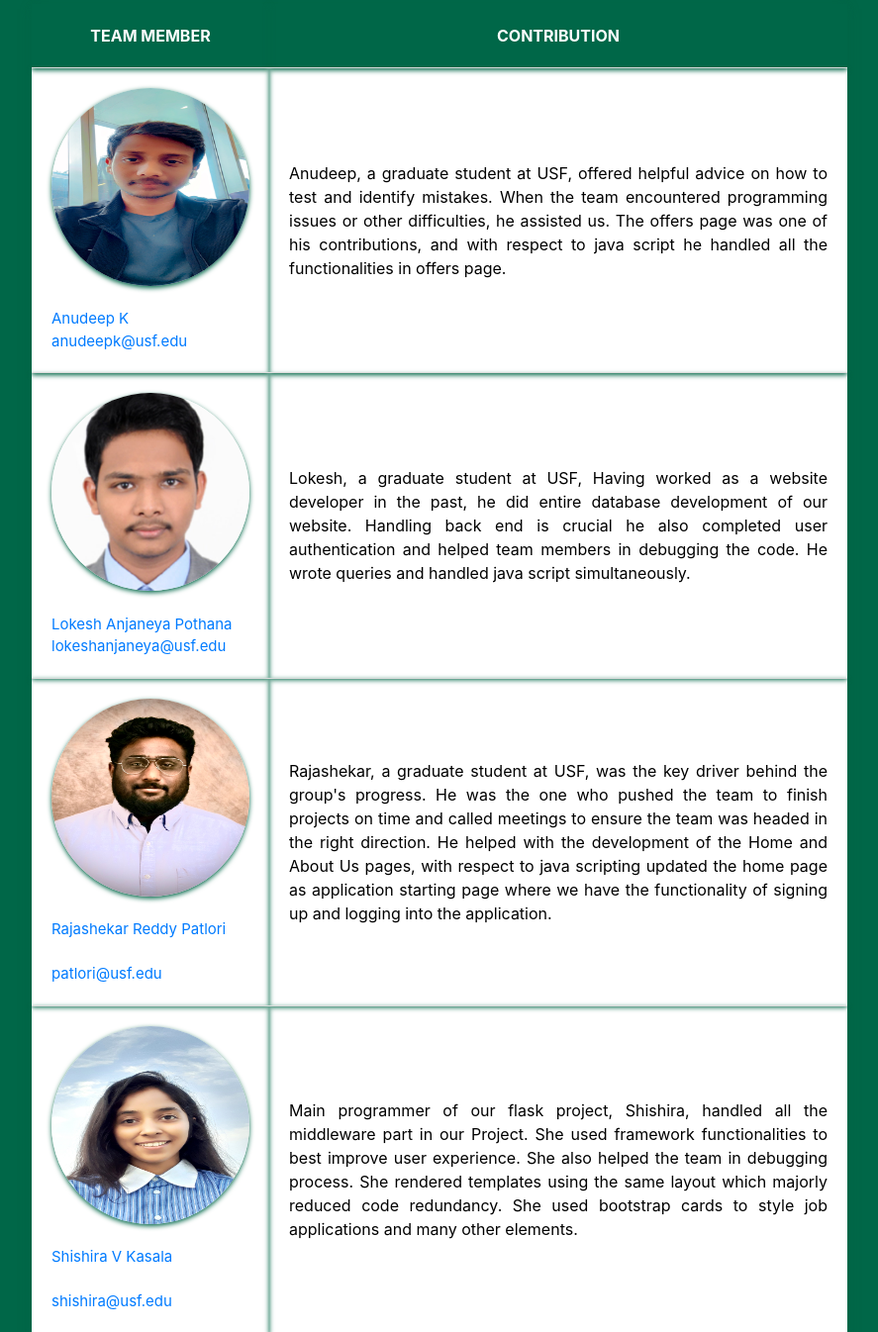
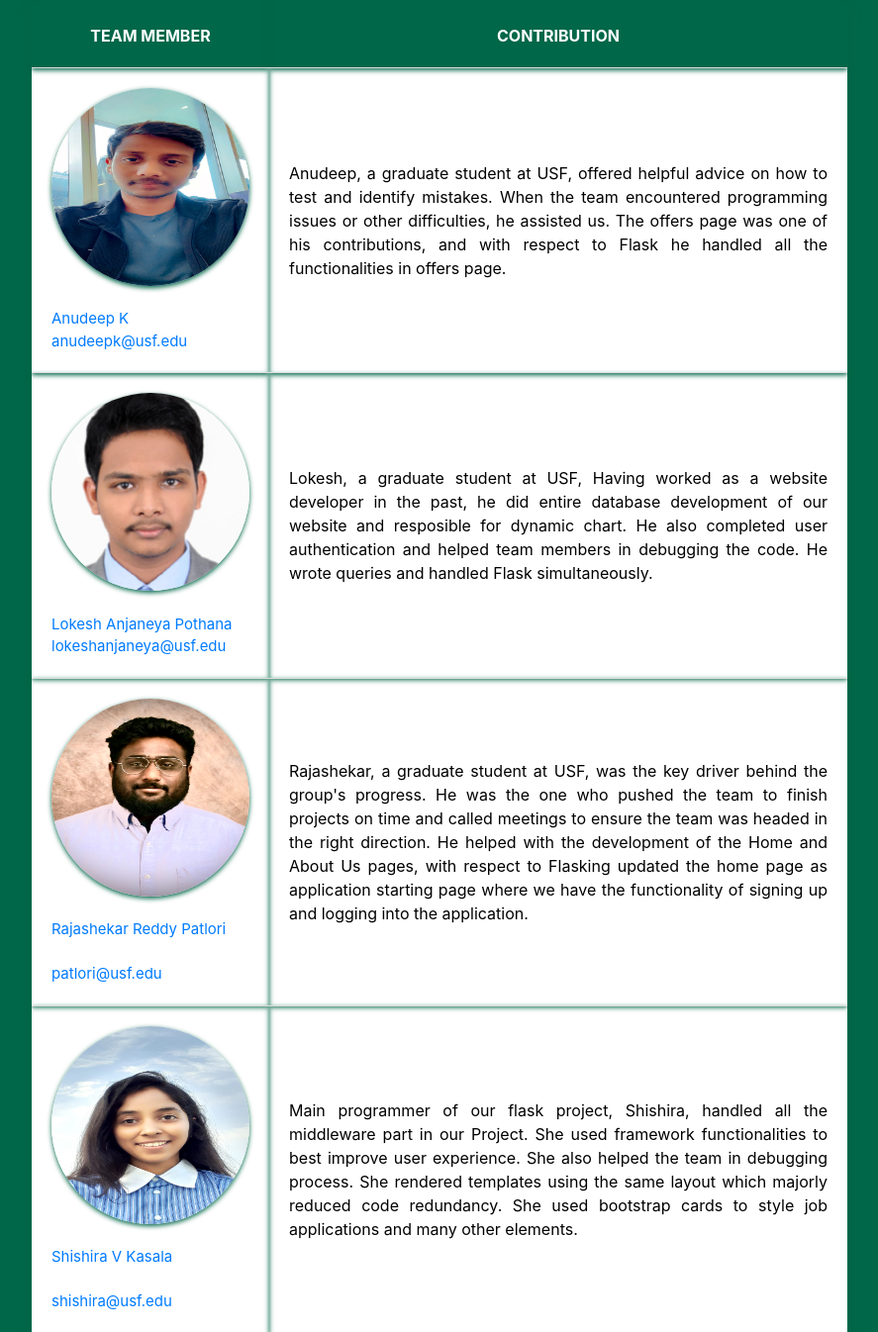
Before and after one commit to LokeshAnjaneya1998/BullTrack-Website-Flask-Python, a Flask app: page /about in a window 1280 px wide. Shown: the part 510-1856 px from the top of the page at 99% size, without its empty margins (196-1083 px from the left). Run offline with Flask 3, Linux system fonts and the light colour scheme; some libraries are stand-ins or nearby versions.

Commit message:
changed aboutus

```diff
--- a/templates/about.html
+++ b/templates/about.html
@@ -47,7 +47,7 @@
                 </td>
                 <td>Anudeep, a graduate student at USF, offered helpful advice on how to test and identify mistakes.
                     When the team encountered programming issues or other difficulties, he assisted us.
-                    The offers page was one of his contributions, and with respect to java script he handled all the
+                    The offers page was one of his contributions, and with respect to Flask he handled all the
                     functionalities in offers page.</td>
 
             </tr>
@@ -61,9 +61,9 @@
                     <a href="mailto:lokeshanjaneya@usf.edu">lokeshanjaneya@usf.edu</a>
                 </td>
                 <td>Lokesh, a graduate student at USF, Having worked as a website developer in the past,
-                    he did entire database development of our website. Handling back end is crucial
-                    he also completed user authentication and helped team members in debugging the code.
-                    He wrote queries and handled java script simultaneously.  </td>
+                    he did entire database development of our website and resposible for dynamic chart.
+                    He also completed user authentication and helped team members in debugging the code.
+                    He wrote queries and handled Flask simultaneously.  </td>
             </tr>
             <tr>
                 <td>
@@ -76,7 +76,7 @@
                 <td>Rajashekar, a graduate student at USF, was the key driver behind the group's progress.
                     He was the one who pushed the team to finish projects on time and called meetings to ensure the team
                     was headed in the right direction. He helped with the development of the Home and About Us pages, with
-                    respect to java scripting updated the home page as application starting page where we have the functionality
+                    respect to Flasking updated the home page as application starting page where we have the functionality
                     of signing up and logging into the application.</td>
             </tr>
             <tr>
```
